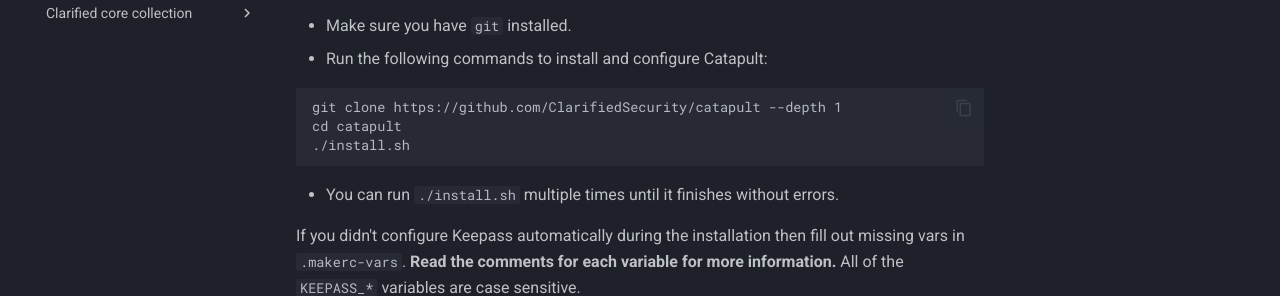
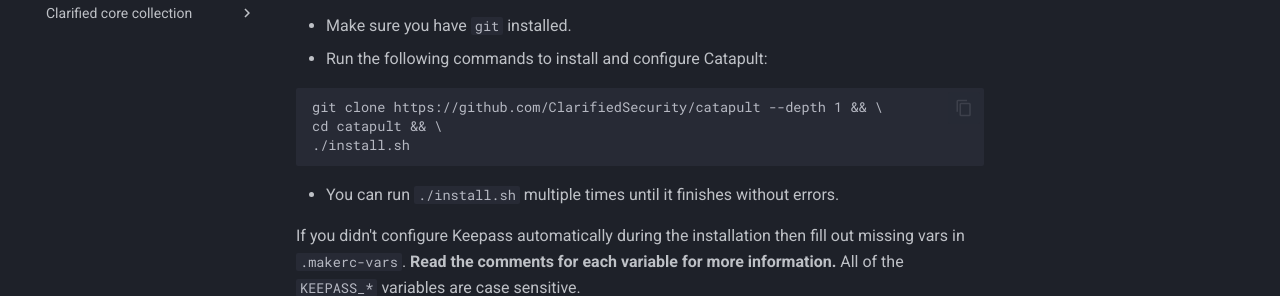
Before and after one commit to ClarifiedSecurity/catapult-docs, an MkDocs documentation site: the page built from docs/catapult/01-installation.md, in a window 1280 px wide and 900 px high. Shown: the part 394-690 px from the top of the window. Built offline with MkDocs 1.6.1 and Material for MkDocs 9.7.7, drawn with Linux system fonts in a browser that asks for light colours.

````diff
--- a/docs/catapult/01-installation.md
+++ b/docs/catapult/01-installation.md
@@ -9,8 +9,8 @@ Catapult can run in `Linux`, `Windows (WSL)` or `MacOS`. Recommended host OS is
 - Run the following commands to install and configure Catapult:
 
 ```sh
-git clone https://github.com/ClarifiedSecurity/catapult --depth 1
-cd catapult
+git clone https://github.com/ClarifiedSecurity/catapult --depth 1 && \
+cd catapult && \
 ./install.sh
 ```
 
````
